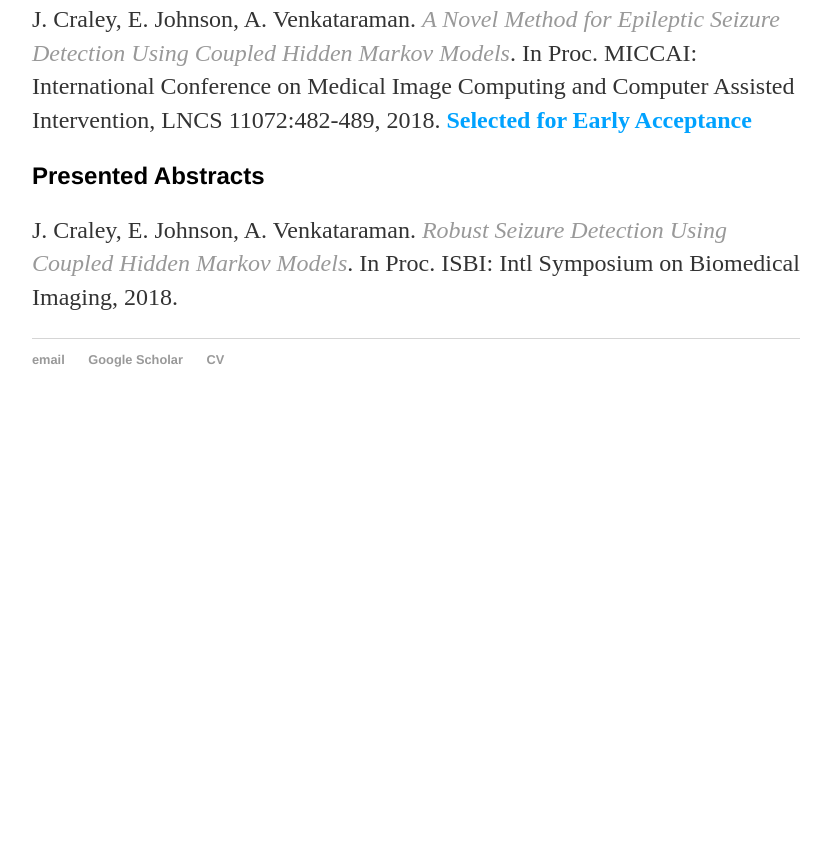
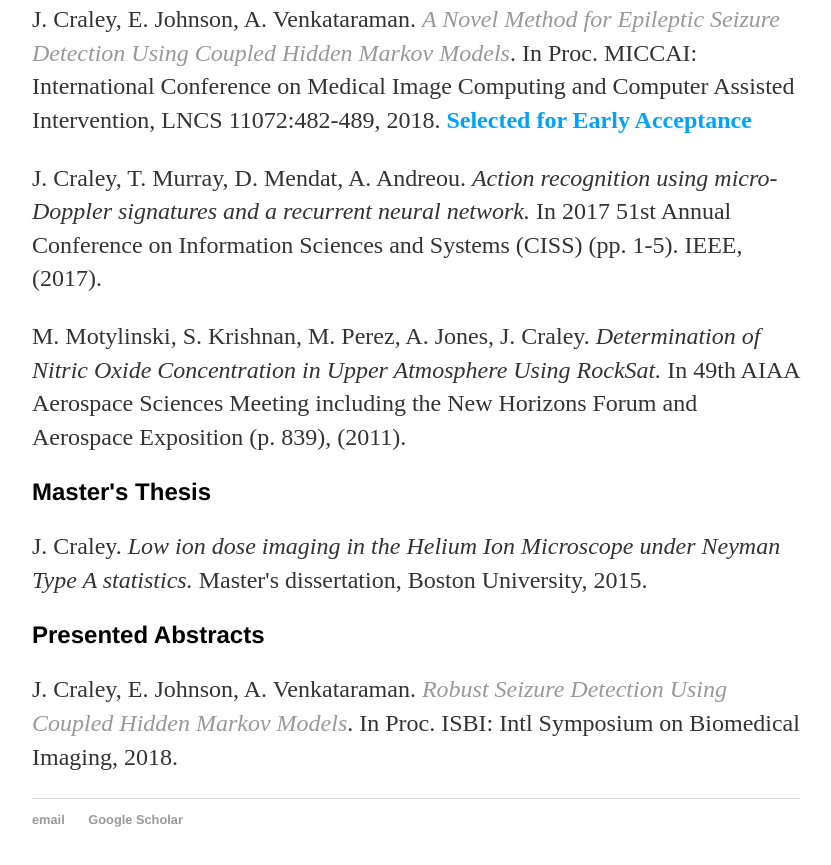
Before and after one commit to jcraley/jcraley.github.io, a plain HTML site: page publications/index.html in a window 1280 px wide. Shown: the part 1017-1882 px from the top of the page, without its empty margins (224-1055 px from the left). Before the commit the page ends 1444 px from the top, so only its background shows below. Drawn offline with Linux system fonts and the light colour scheme.

Commit message:
updating publications and third person

```diff
--- a/publications/index.html
+++ b/publications/index.html
@@ -13,6 +13,7 @@
             <li><a href="/">Home</a></li>
             <li><a href="/publications">Publications</a></li>
             <li><a href="/research/index.html">Research</a></li>
+            <li><a href="https://jcraley.github.io/craley_cv.pdf">CV</a></li>
             <li><a href="https://engineering.jhu.edu/nsa/">NSALAB</a></li>
         </ul>
     </nav>
@@ -46,17 +47,21 @@
                 LNCS 11072:482-489, 2018. <span style="color: #00a2ff;"><strong>Selected for Early
                         Acceptance</strong></span></p>
 
+            <p>J. Craley, T. Murray, D. Mendat, A. Andreou. <em>Action recognition using micro-Doppler signatures and a recurrent neural network.</em> In 2017 51st Annual Conference on Information Sciences and Systems (CISS) (pp. 1-5). IEEE, (2017).</p>
+
+            <p>M. Motylinski, S. Krishnan, M. Perez, A. Jones, J. Craley. <em>Determination of Nitric Oxide Concentration in Upper Atmosphere Using RockSat.</em> In 49th AIAA Aerospace Sciences Meeting including the New Horizons Forum and Aerospace Exposition (p. 839), (2011).</p>
+
+            <h2>Master's Thesis</h2>
+            <p>J. Craley. <em>Low ion dose imaging in the Helium Ion Microscope under Neyman Type A statistics.</em> Master's dissertation, Boston University, 2015.</p>
+
             <h2>Presented Abstracts</h2>
-            <p>J. Craley, E. Johnson, A. Venkataraman. <a href="https://engineering.jhu.edu/nsa/wp-content/uploads/sites/96/2019/06/JCraley_ISBI_2018.pdf"><em>Robust
-                        Seizure Detection Using Coupled Hidden Markov Models</em></a>. In Proc. ISBI: Intl Symposium on
-                Biomedical Imaging, 2018.</p>
+            <p>J. Craley, E. Johnson, A. Venkataraman. <a href="https://engineering.jhu.edu/nsa/wp-content/uploads/sites/96/2019/06/JCraley_ISBI_2018.pdf"><em>Robust Seizure Detection Using Coupled Hidden Markov Models</em></a>. In Proc. ISBI: Intl Symposium on Biomedical Imaging, 2018.</p>
         </div><!-- /.blurb -->
     </div><!-- /.container -->
     <footer>
         <ul>
             <li><a href="mailto:jcraley2@jhu.edu">email</a></li>
             <li><a href="https://scholar.google.com/citations?user=7uaHhuIAAAAJ&hl=en">Google Scholar</a></li>
-            <li><a href="https://jcraley.github.io/craley_cv.pdf">CV</a></li>
         </ul>
     </footer>
 </body>
```
Also changed, not shown: index.html (+3 -3 lines), research/index.html (+2 -2 lines).
